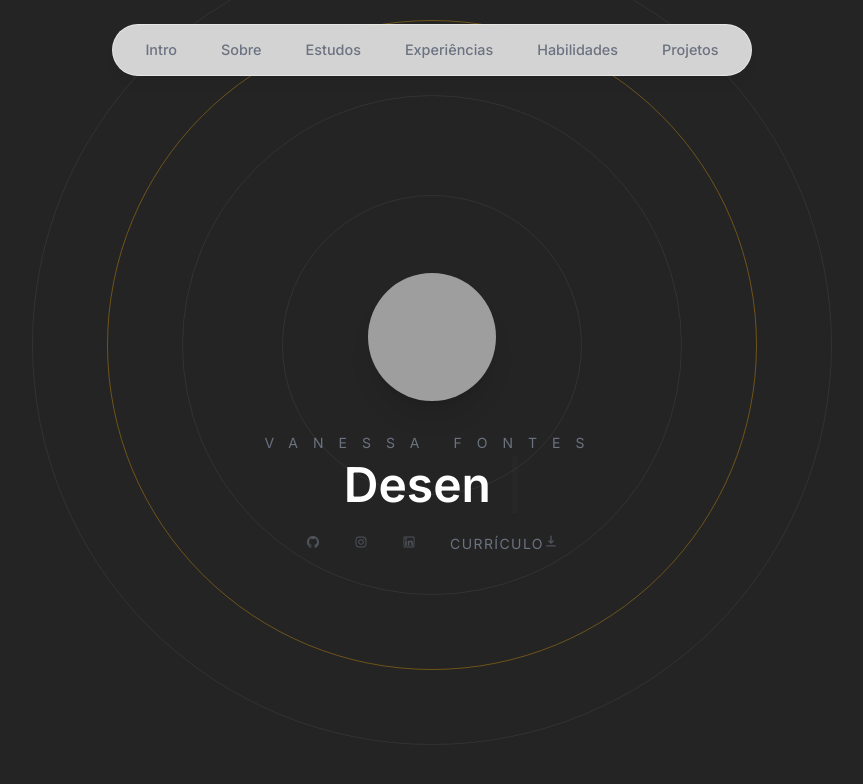
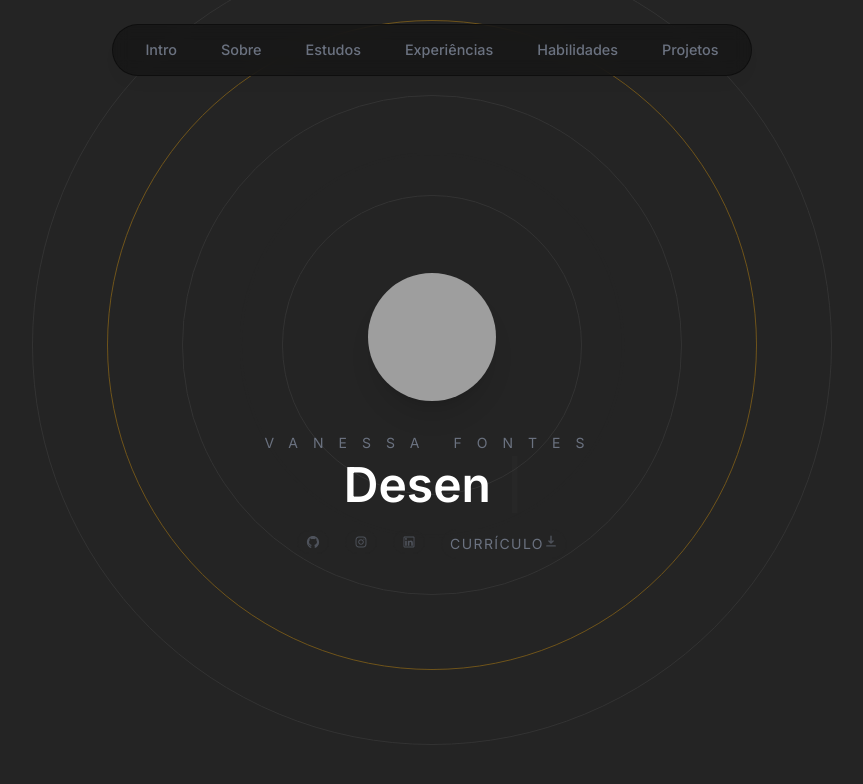
Before and after one commit to vxfontes/portfolio, a Next.js app: page / in a window 1280 px wide. Shown: the top 784 px of the page, without its empty margins (208-1071 px from the left). Built offline with nearby package versions, Linux system fonts and the light colour scheme; grey boxes are pictures that could not be loaded.

Commit message:
fix: cor de fundo

```diff
--- a/src/components/Header.tsx
+++ b/src/components/Header.tsx
@@ -6,7 +6,7 @@
     return (
         <header className="z-[999] relative">
             <motion.div
-                className="fixed top-0 left-1/2 h-[4.5rem] w-full rounded-none border border-white border-opacity-40 bg-white bg-opacity-80 shadow-lg shadow-black/[0.03] backdrop-blur-[0.5rem] sm:top-6 sm:h-[3.25rem] sm:w-[40rem] sm:rounded-full dark:bg-gray-950 dark:border-black/40 dark:bg-opacity-75"
+                className="fixed top-0 left-1/2 h-[4.5rem] w-full rounded-none border border-opacity-40 shadow-lg shadow-black/[0.03] backdrop-blur-[0.5rem] sm:top-6 sm:h-[3.25rem] sm:w-[40rem] sm:rounded-full bg-[#141414] border-black/40 bg-opacity-75"
                 initial={{ y: -100, x: "-50%", opacity: 0 }}
                 animate={{ y: 0, x: "-50%", opacity: 1 }}
             ></motion.div>
```
